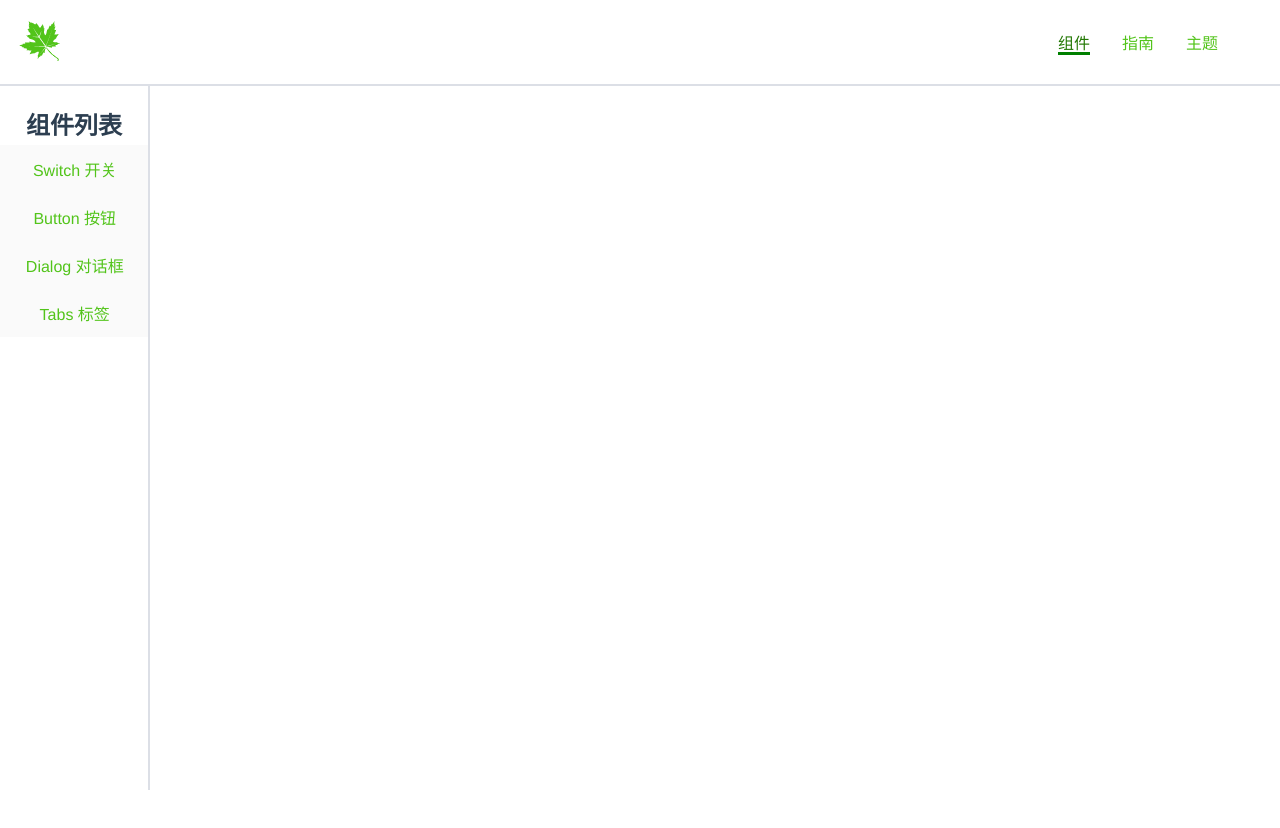
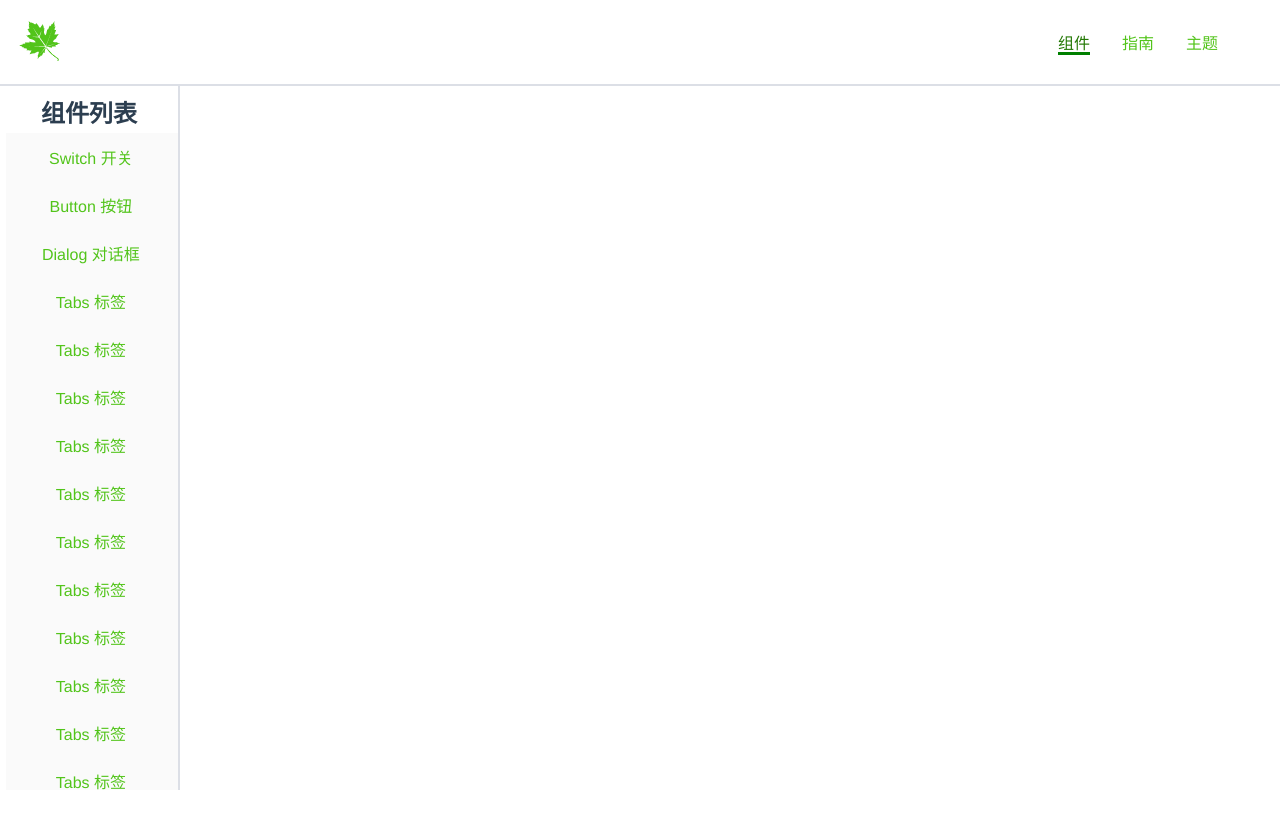
Before and after one commit to Nharmoniya/Nature-UI, a Vue app: page /#/doc in a window 1280 px wide. Shown: the top 828 px of the page. Built offline with nearby package versions, Linux system fonts and the light colour scheme.

Commit message:
优化一下css

```diff
--- a/src/views/Doc.vue
+++ b/src/views/Doc.vue
@@ -13,6 +13,45 @@
           </li>
           <li>
             <router-link to="/doc/dialog">Dialog 对话框</router-link>
+          </li>
+          <li>
+            <router-link to="/doc/tabs">Tabs 标签</router-link>
+          </li>
+          <li>
+            <router-link to="/doc/tabs">Tabs 标签</router-link>
+          </li>
+          <li>
+            <router-link to="/doc/tabs">Tabs 标签</router-link>
+          </li>
+          <li>
+            <router-link to="/doc/tabs">Tabs 标签</router-link>
+          </li>
+          <li>
+            <router-link to="/doc/tabs">Tabs 标签</router-link>
+          </li>
+          <li>
+            <router-link to="/doc/tabs">Tabs 标签</router-link>
+          </li>
+          <li>
+            <router-link to="/doc/tabs">Tabs 标签</router-link>
+          </li>
+          <li>
+            <router-link to="/doc/tabs">Tabs 标签</router-link>
+          </li>
+          <li>
+            <router-link to="/doc/tabs">Tabs 标签</router-link>
+          </li>
+          <li>
+            <router-link to="/doc/tabs">Tabs 标签</router-link>
+          </li>
+          <li>
+            <router-link to="/doc/tabs">Tabs 标签</router-link>
+          </li>
+          <li>
+            <router-link to="/doc/tabs">Tabs 标签</router-link>
+          </li>
+          <li>
+            <router-link to="/doc/tabs">Tabs 标签</router-link>
           </li>
           <li>
             <router-link to="/doc/tabs">Tabs 标签</router-link>
@@ -76,7 +115,7 @@ export default {
 
 aside {
   background: white;
-  width: 150px;
+  width: 180px;
   position: fixed;
   top: 0;
   left: 0;
@@ -89,19 +128,23 @@ aside {
   margin-top: 86px;
   > h2 {
     margin-bottom: 4px;
-    margin-top: 20px;
+    margin-top: 8px;
   }
 
 
   > ol {
     width: 101%;
     background-color: rgb(250,250,250);
+    padding-right: 10px;
+    margin-left: 6px;
+    list-style:noen;
     > li {
       padding: 8px 0;
       .router-link-active{
         color: #237804;
         background-color:#d9f7be;
-        border-left: 3px solid #73d13d;
+        border-right: 3px solid #73d13d;
+        border-radius: 5%;
       }
       > a {
         display: block;
@@ -109,6 +152,7 @@ aside {
         text-decoration: none;
         color: #52c41a;
       }
+
     }
     li:hover{
       >a{
```
